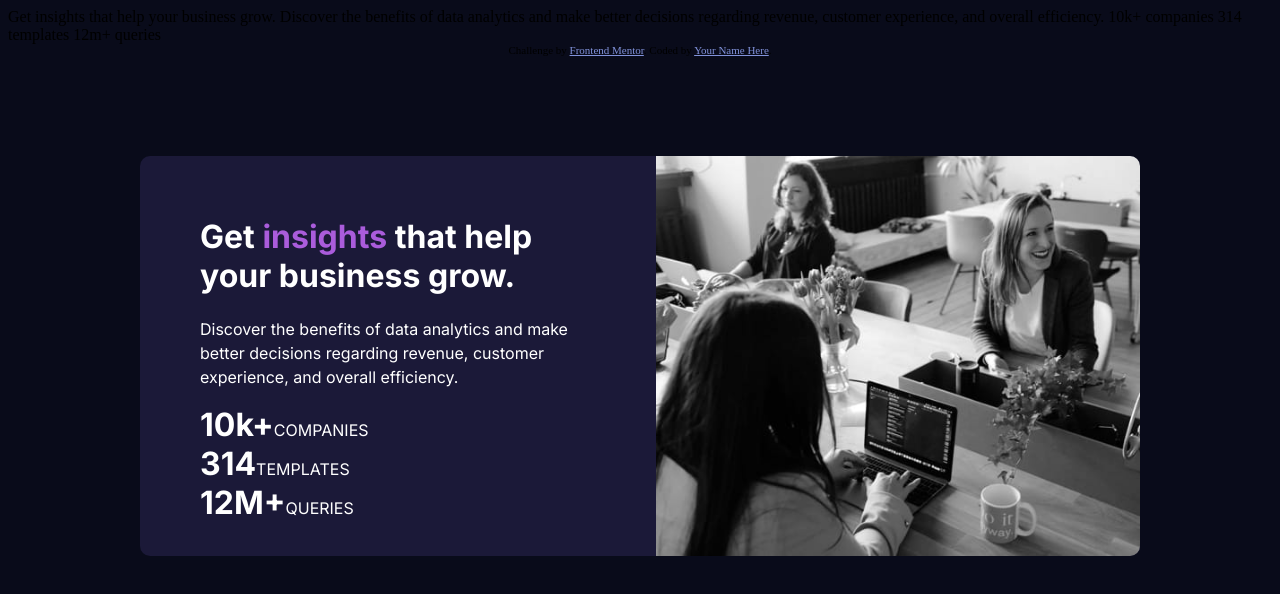
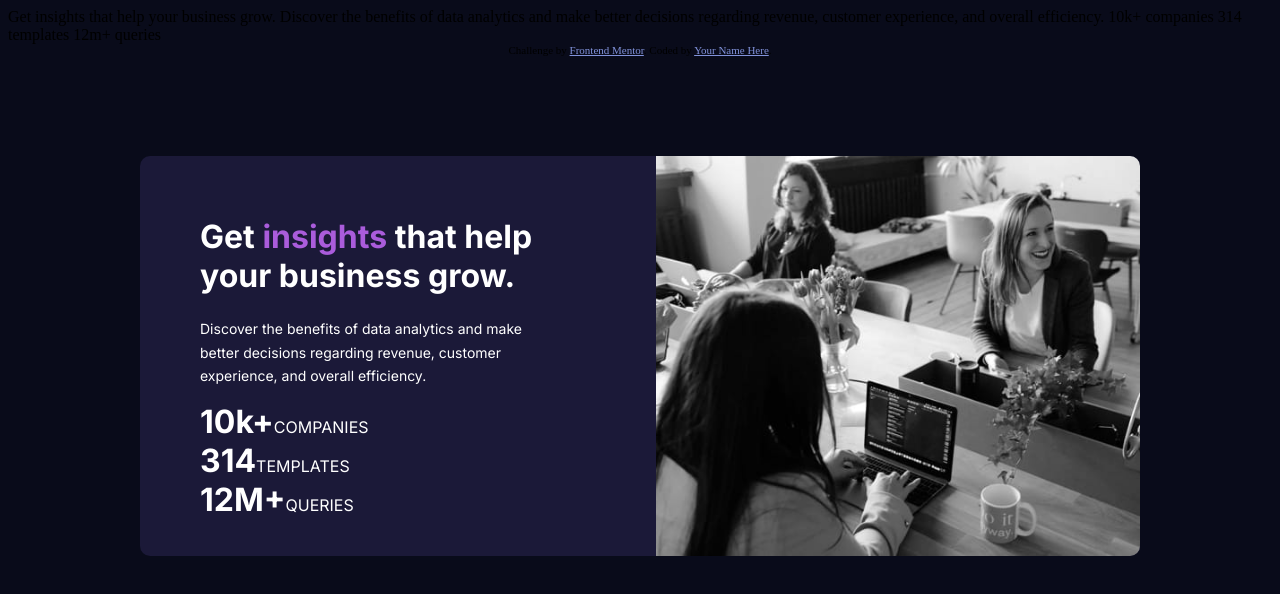
Before and after one commit to syedmazharaliraza/WebDevPractice, a plain HTML site: page CardCompChallenge/stats-preview-card-component-main/index.html in a window 1280 px wide. Drawn offline with Linux system fonts and the light colour scheme.

Commit message:
updatecard

```diff
--- a/CardCompChallenge/stats-preview-card-component-main/index.html
+++ b/CardCompChallenge/stats-preview-card-component-main/index.html
@@ -46,9 +46,10 @@
       font-weight: 100px;
     }
     .left-body {
-      line-height: 1.5;
+      line-height: 1.7;
     font-weight: 300;
-    font-size: 16px;
+    font-size: 14px;
+    width: 345px;
     }
     .bottom-left-container {
       width: 400px;
```
